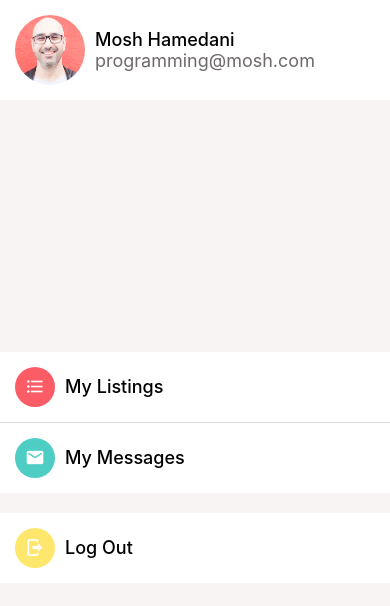
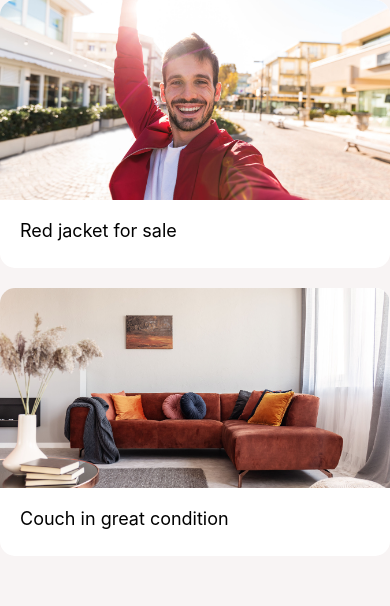
Before and after one commit to ademhatay/learning-zone, a React Native app in the folder react-native-projects/first-store/: screen / in a window 390 px wide. Shown: the top 606 px of the page. Built offline with nearby package versions, Linux system fonts and the light colour scheme.

Commit message:
first-store: listing  screen

```diff
--- a/react-native-projects/first-store/App.js
+++ b/react-native-projects/first-store/App.js
@@ -1,11 +1,11 @@
 import { StyleSheet, Text, View, } from 'react-native';
 import { Icon, ListItem, Screen } from './app/components';
-import { AccountScreen, ListingDetailsScreen, MessagesScreen, ViewImageScreen, WelcomeScreen } from './app/screens/';
+import { AccountScreen, ListingDetailsScreen, ListingsScreen, MessagesScreen, ViewImageScreen, WelcomeScreen } from './app/screens/';
 
 export default function App() {
 
 	return <>
-		<AccountScreen />
+		<ListingsScreen />
 	</>
 }
 
--- /dev/null
+++ b/react-native-projects/first-store/app/screens/ListingsScreen/index.jsx
@@ -0,0 +1,47 @@
+import { StyleSheet, FlatList, View, Text } from 'react-native'
+import React from 'react'
+import { Card, Screen } from '../../components'
+import { colors } from '../../config/color'
+
+const listings = [
+	{
+		id: 1,
+		title: 'Red jacket for sale',
+		price: 100,
+		image: require('../../assets/jacket.jpg')
+	},
+	{
+		id: 2,
+		title: 'Couch in great condition',
+		price: 1000,
+		image: require('../../assets/couch.jpg')
+	},
+]
+
+const ListingsScreen = () => {
+	return (
+		<Screen style={styles.screen}>
+			<FlatList
+				data={listings}
+				keyExtractor={listing => listing.id.toString()}
+				renderItem={({ item }) =>
+					<Card
+						title={item.title}
+						subTitle={'$' + item.price}
+						image={item.image}
+					/>
+				}
+			/>
+
+		</Screen>
+	)
+}
+
+export default ListingsScreen
+
+const styles = StyleSheet.create({
+	screen: {
+		padding: 20,
+		backgroundColor: colors.light
+	},
+})
--- a/react-native-projects/first-store/app/screens/index.js
+++ b/react-native-projects/first-store/app/screens/index.js
@@ -3,3 +3,4 @@ export { default as ViewImageScreen } from './ViewImageScreen';
 export { default as ListingDetailsScreen } from './ListingDetailsScreen';
 export { default as MessagesScreen } from './MessagesScreen';
 export { default as AccountScreen } from './AccountScreen';
+export { default as ListingsScreen } from './ListingsScreen';
```
